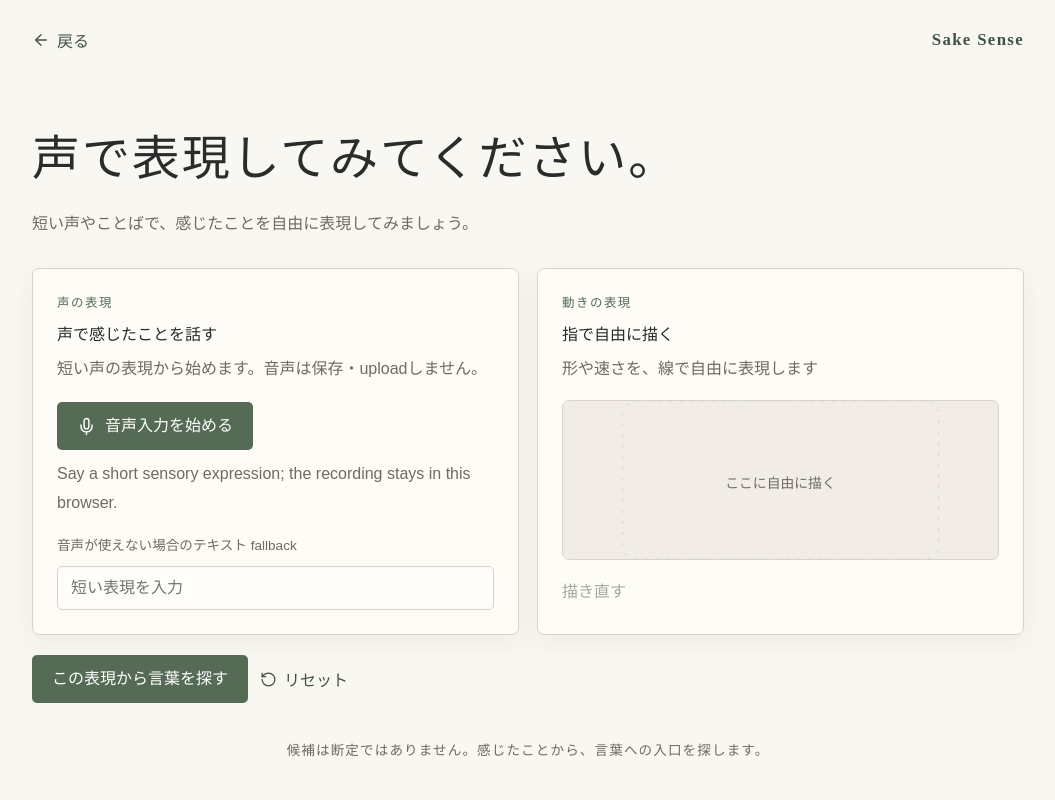
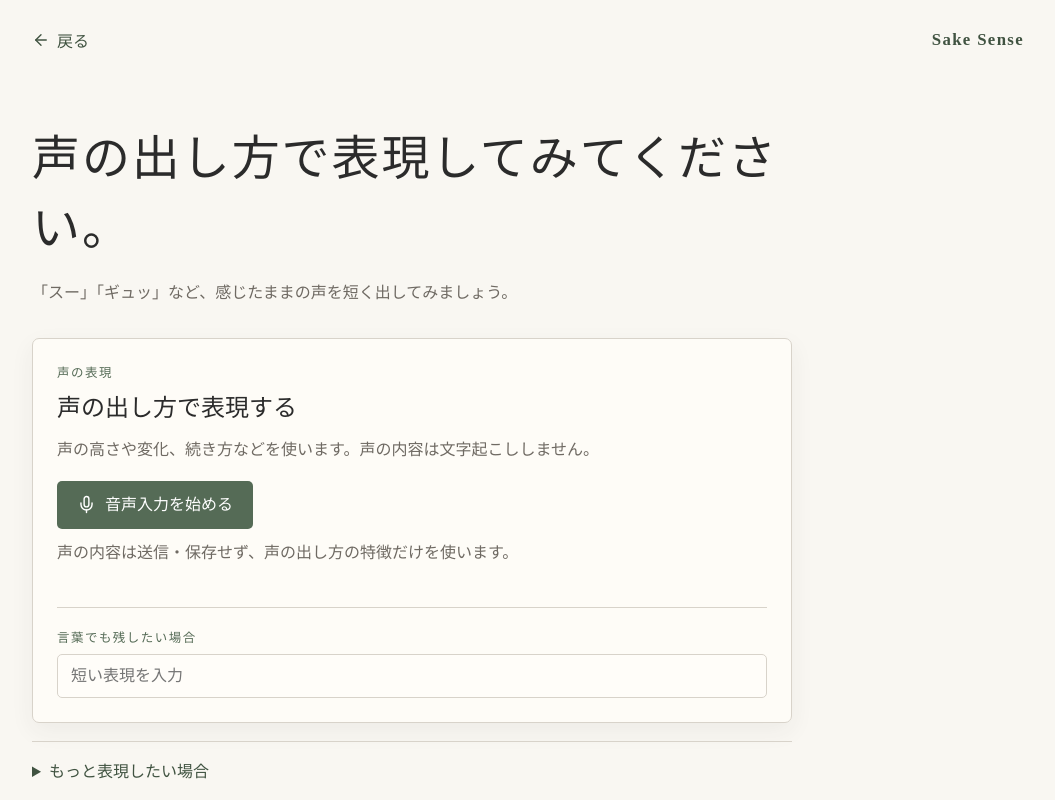
Before and after one commit to Chasoso/sake-sense, a React (Vite) app: page / in a window 1280 px wide. Both pictures are taken after a click on the button "声で表現する". Shown: the top 800 px of the page, without its empty margins (112-1167 px from the left). Built offline with nearby package versions, Linux system fonts and the light colour scheme.

Commit message:
fix: clarify voice expression UX

```diff
--- a/src/features/experiment/Experiment.tsx
+++ b/src/features/experiment/Experiment.tsx
@@ -211,14 +211,14 @@ export function Experiment({ onBack }: { onBack?: () => void } = {}) {
 
   const voiceLabel =
     voiceStatus === "recording"
-      ? "Listening locally… click stop when finished"
+      ? "端末内で声の特徴を取得しています。終わったら止めてください。"
       : voiceStatus === "captured"
-        ? "Voice captured locally; no recording was saved"
+        ? "声の特徴を取得しました。録音は保存していません。"
         : voiceStatus === "denied"
-          ? "Microphone permission was denied. Use the text fallback below."
+          ? "マイクが許可されませんでした。短い言葉でも入力できます。"
           : voiceStatus === "unavailable"
-            ? "Microphone is unavailable in this browser. Use the text fallback below."
-            : "Say a short sensory expression; the recording stays in this browser.";
+            ? "このブラウザではマイクを使えません。短い言葉でも入力できます。"
+            : "声の内容は送信・保存せず、声の出し方の特徴だけを使います。";
 
   const analyze = () => {
     const next = runLocalExperiment(expression, strokes, voiceFeatures);
@@ -267,16 +267,16 @@ export function Experiment({ onBack }: { onBack?: () => void } = {}) {
         </nav>
       )}
       <header className="experience-screen__header">
-        <h1 id="experiment-title">声で表現してみてください。</h1>
-        <p>短い声やことばで、感じたことを自由に表現してみましょう。</p>
+        <h1 id="experiment-title">声の出し方で表現してみてください。</h1>
+        <p>「スー」「ギュッ」など、感じたままの声を短く出してみましょう。</p>
       </header>
 
-      <section className="experiment__grid" aria-label="感覚入力">
-        <label className="input-card input-card--voice">
+      <section className="voice-primary" aria-labelledby="voice-primary-title">
+        <div className="input-card input-card--voice">
           <span className="input-card__step">声の表現</span>
-          <strong>声で感じたことを話す</strong>
+          <h2 id="voice-primary-title">声の出し方で表現する</h2>
           <span className="input-card__hint">
-            短い声の表現から始めます。音声は保存・uploadしません。
+            声の高さや変化、続き方などを使います。声の内容は文字起こししません。
           </span>
           <button
             className="button button--primary"
@@ -295,7 +295,8 @@ export function Experiment({ onBack }: { onBack?: () => void } = {}) {
               </svg>
             </div>
           )}
-          <span className="input-card__fallback">音声が使えない場合のテキスト fallback</span>
+          <div className="voice-text-fallback">
+            <span className="input-card__step">言葉でも残したい場合</span>
             <input
               value={expression}
               onChange={(event) => setExpression(event.target.value)}
@@ -303,12 +304,15 @@ export function Experiment({ onBack }: { onBack?: () => void } = {}) {
               maxLength={24}
               aria-label="感じた音やことば"
             />
-        </label>
+          </div>
+        </div>
+      </section>
 
+      <details className="optional-input">
+        <summary>もっと表現したい場合</summary>
         <div className="input-card input-card--gesture">
-          <span className="input-card__step">動きの表現</span>
-          <strong>指で自由に描く</strong>
-          <span className="input-card__hint">形や速さを、線で自由に表現します</span>
+          <h2>指の動きも加えられます</h2>
+          <span className="input-card__hint">形や速さを、線で自由に表現します。</span>
           <svg
             className="gesture-pad"
             viewBox="0 0 320 160"
@@ -319,7 +323,7 @@ export function Experiment({ onBack }: { onBack?: () => void } = {}) {
             onPointerUp={finishStroke}
             onPointerCancel={cancelStroke}
           >
-            <rect width="320" height="160" rx="14" />
+            <rect width="320" height="160" rx="7" />
             {strokes.length ? (
               strokes.map((stroke, index) => (
                 <path
@@ -344,7 +348,7 @@ export function Experiment({ onBack }: { onBack?: () => void } = {}) {
             描き直す
           </button>
         </div>
-      </section>
+      </details>
 
       <div className="experiment__actions">
         <button className="button button--primary" type="button" onClick={analyze}>
--- a/src/styles.css
+++ b/src/styles.css
@@ -405,6 +405,10 @@ h4 {
 }
 
 /* Voice and gesture */
+.voice-primary {
+  max-width: 760px;
+}
+
 .experiment__grid {
   display: grid;
   grid-template-columns: repeat(2, minmax(0, 1fr));
@@ -433,6 +437,14 @@ h4 {
 .input-card__fallback {
   color: var(--muted);
   font-size: 0.85rem;
+}
+
+.voice-text-fallback {
+  display: grid;
+  gap: 8px;
+  margin-top: 24px;
+  padding-top: 20px;
+  border-top: 1px solid var(--line);
 }
 
 .input-card--voice input {
@@ -513,6 +525,26 @@ input {
   stroke-linecap: round;
   stroke-linejoin: round;
   stroke-width: 4;
+}
+
+.optional-input {
+  max-width: 760px;
+  margin-top: 18px;
+  border-top: 1px solid var(--line);
+}
+
+.optional-input summary {
+  padding: 16px 0;
+  color: var(--deep-green-dark);
+  cursor: pointer;
+  font-weight: 700;
+  list-style-position: inside;
+}
+
+.optional-input .input-card {
+  min-height: 0;
+  margin-bottom: 4px;
+  box-shadow: none;
 }
 
 /* Result */
```
Lines whose indentation alone changed are shown as unchanged.
